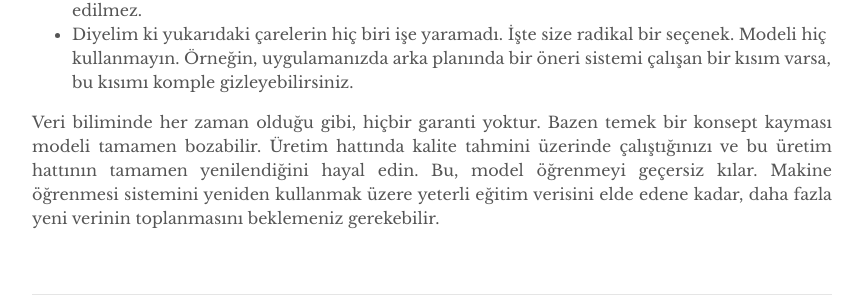
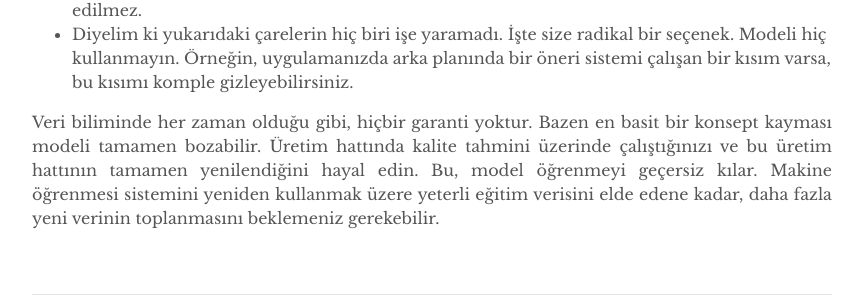
Before and after one commit to mmuratarat/turkish, a Jekyll site: the page built from _posts/2022-01-23-model_concept_data_drift.md, in a window 1280 px wide and 900 px high, scrolled down 9775 px. Shown: the part 458-762 px from the top of the window, without its empty margins (208-1071 px from the left). Built offline with Jekyll 4.4.1, drawn with Linux system fonts in a browser that asks for light colours; nearby versions of some CDN libraries; formulas are drawn with MathJax 3; comment, search, counter and statistics services are not loaded.

Commit message:
Update 2022-01-23-model_concept_data_drift.md

```diff
--- a/_posts/2022-01-23-model_concept_data_drift.md
+++ b/_posts/2022-01-23-model_concept_data_drift.md
@@ -132,4 +132,4 @@ Konsept kaymasından korunmak için yapılması gerekenler şunlardır:
 * Öznitelik bırakma (Feature dropping), konsept kaymasıyla başa çıkmanın başka bir yoludur. Bir seferde bir değişken (bir öznitelik) kullanılarak birden fazla model oluşturulur ve AUC-ROC yanıtının yeterli olmadığı durumlarda bu öznitelik (veya öznitelikler) analize dahil edilmez.
 * Diyelim ki yukarıdaki çarelerin hiç biri işe yaramadı. İşte size radikal bir seçenek. Modeli hiç kullanmayın. Örneğin, uygulamanızda arka planında bir öneri sistemi çalışan bir kısım varsa, bu kısımı komple gizleyebilirsiniz.
 
-Veri biliminde her zaman olduğu gibi, hiçbir garanti yoktur. Bazen temek bir konsept kayması modeli tamamen bozabilir. Üretim hattında kalite tahmini üzerinde çalıştığınızı ve bu üretim hattının tamamen yenilendiğini hayal edin. Bu, model öğrenmeyi geçersiz kılar. Makine öğrenmesi sistemini yeniden kullanmak üzere yeterli eğitim verisini elde edene kadar, daha fazla yeni verinin toplanmasını  beklemeniz gerekebilir.
+Veri biliminde her zaman olduğu gibi, hiçbir garanti yoktur. Bazen en basit bir konsept kayması modeli tamamen bozabilir. Üretim hattında kalite tahmini üzerinde çalıştığınızı ve bu üretim hattının tamamen yenilendiğini hayal edin. Bu, model öğrenmeyi geçersiz kılar. Makine öğrenmesi sistemini yeniden kullanmak üzere yeterli eğitim verisini elde edene kadar, daha fazla yeni verinin toplanmasını  beklemeniz gerekebilir.
```
